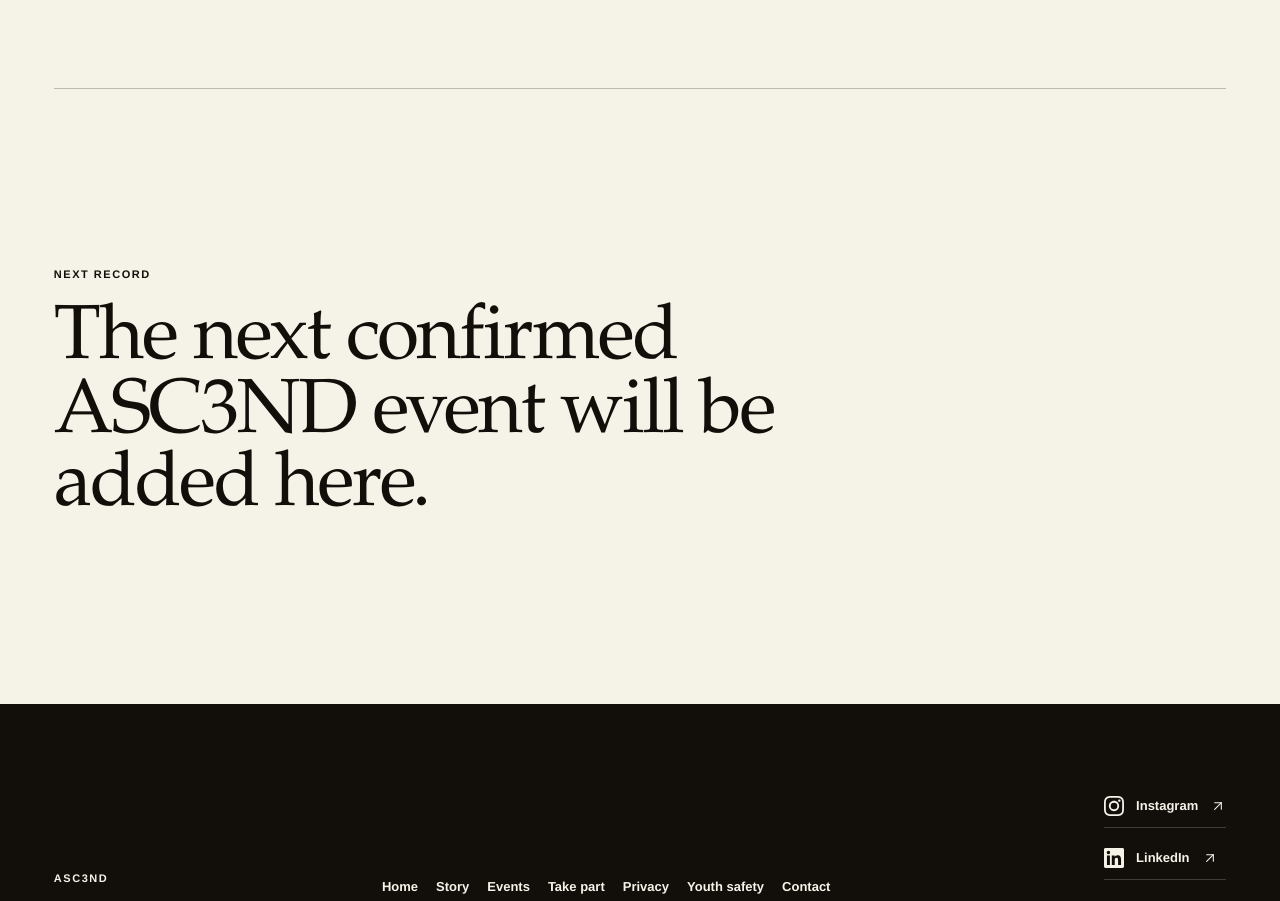
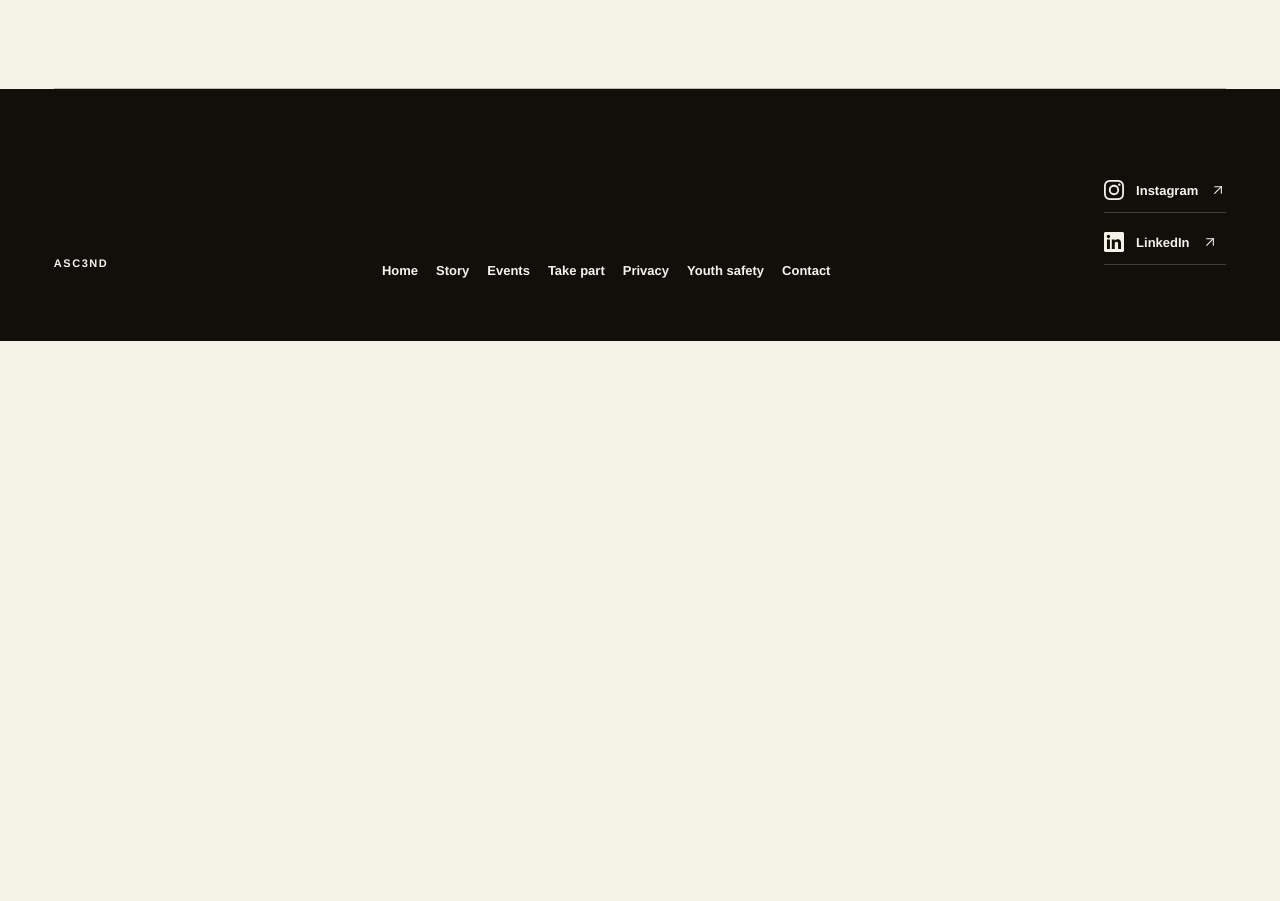
Before and after one commit to executiveusa/asc3nd-brand-site, a Next.js app: page /events in a window 1280 px wide. Shown: the part 1433-2334 px from the top of the page. After the commit the page ends 1774 px from the top, so only its background shows below. Built offline with nearby package versions, Linux system fonts and the light colour scheme.

Commit message:
refactor: use reusable event routes and remove provisional filler

```diff
--- a/app/events/page.tsx
+++ b/app/events/page.tsx
@@ -41,7 +41,7 @@ export default function EventsPage() {
                 <span>{String(index + 1).padStart(2, "0")}</span>
               </div>
 
-              <Link className="event-record-cover" href={`/projects/${project.slug}`} aria-label={`Open ${project.title} event record`}>
+              <Link className="event-record-cover" href={`/events/${project.slug}`} aria-label={`Open ${project.title} event record`}>
                 {cover?.src ? (
                   <img src={cover.src} alt="" loading={index === 0 ? "eager" : "lazy"} decoding="async" />
                 ) : (
@@ -59,18 +59,13 @@ export default function EventsPage() {
                   <span>{media.length} approved photos</span>
                   <span>{project.outcomes.length ? `${project.outcomes.length} verified outcomes` : "Outcomes pending verification"}</span>
                 </div>
-                <Link className="event-record-link" href={`/projects/${project.slug}`}>
+                <Link className="event-record-link" href={`/events/${project.slug}`}>
                   Open full event gallery <span aria-hidden="true">↗</span>
                 </Link>
               </div>
             </article>
           );
         })}
-      </section>
-
-      <section className="events-next shell">
-        <p className="eyebrow">NEXT RECORD</p>
-        <h2>The next confirmed ASC3ND event will be added here.</h2>
       </section>
 
       <footer className="footer interior-footer">
```
